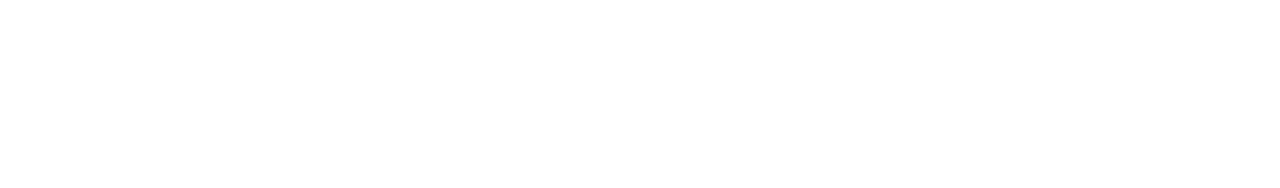
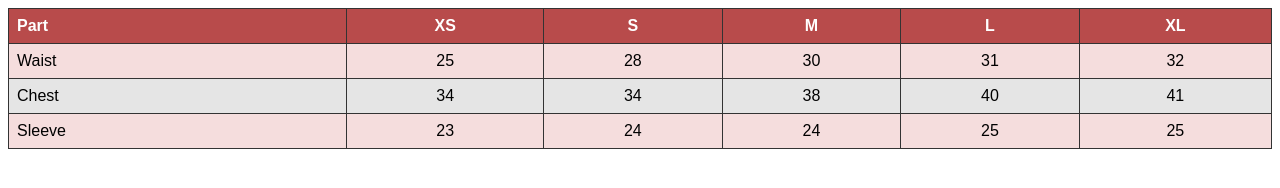
Before and after one commit to acciojob/myntra-size-chart-vaibhav282001, a website: page main.html in a window 1280 px wide. Drawn offline with Linux system fonts and the light colour scheme.

Commit message:
created a submission

```diff
--- a/main.html
+++ b/main.html
@@ -1,16 +1,86 @@
 <!DOCTYPE html>
+<html lang="en">
+<head>
+    <meta charset="UTF-8">
+    <meta name="viewport" content="width=device-width, initial-scale=1.0">
+    <title>Size Chart</title>
 
-<html>
+    <style>
+        table {
+            width: 100%;
+            border-collapse: collapse;
+            font-family: Arial, sans-serif;
+        }
 
-<head>
-	<link rel="stylesheet" href="styles.css">
+        th, td {
+            border: 1px solid #333;
+            padding: 8px;
+            text-align: center;
+        }
+
+        thead {
+            background-color: #b84b4b;
+            color: white;
+        }
+
+        tbody tr:nth-child(odd) {
+            background-color: #f5dddd;
+        }
+
+        tbody tr:nth-child(even) {
+            background-color: #e5e5e5;
+        }
+
+        th:first-child,
+        td:first-child {
+            text-align: left;
+        }
+    </style>
 </head>
 
 <body>
-	<!-- the entire body must be written by student -->
-    <script type="text/javascript" src="./script.js">
-</script>
+
+    <table>
+        <thead>
+            <tr>
+                <th>Part</th>
+                <th>XS</th>
+                <th>S</th>
+                <th>M</th>
+                <th>L</th>
+                <th>XL</th>
+            </tr>
+        </thead>
+
+        <tbody>
+            <tr>
+                <td>Waist</td>
+                <td>25</td>
+                <td>28</td>
+                <td>30</td>
+                <td>31</td>
+                <td>32</td>
+            </tr>
+
+            <tr>
+                <td>Chest</td>
+                <td>34</td>
+                <td>34</td>
+                <td>38</td>
+                <td>40</td>
+                <td>41</td>
+            </tr>
+
+            <tr>
+                <td>Sleeve</td>
+                <td>23</td>
+                <td>24</td>
+                <td>24</td>
+                <td>25</td>
+                <td>25</td>
+            </tr>
+        </tbody>
+    </table>
 
 </body>
-
 </html>
```
